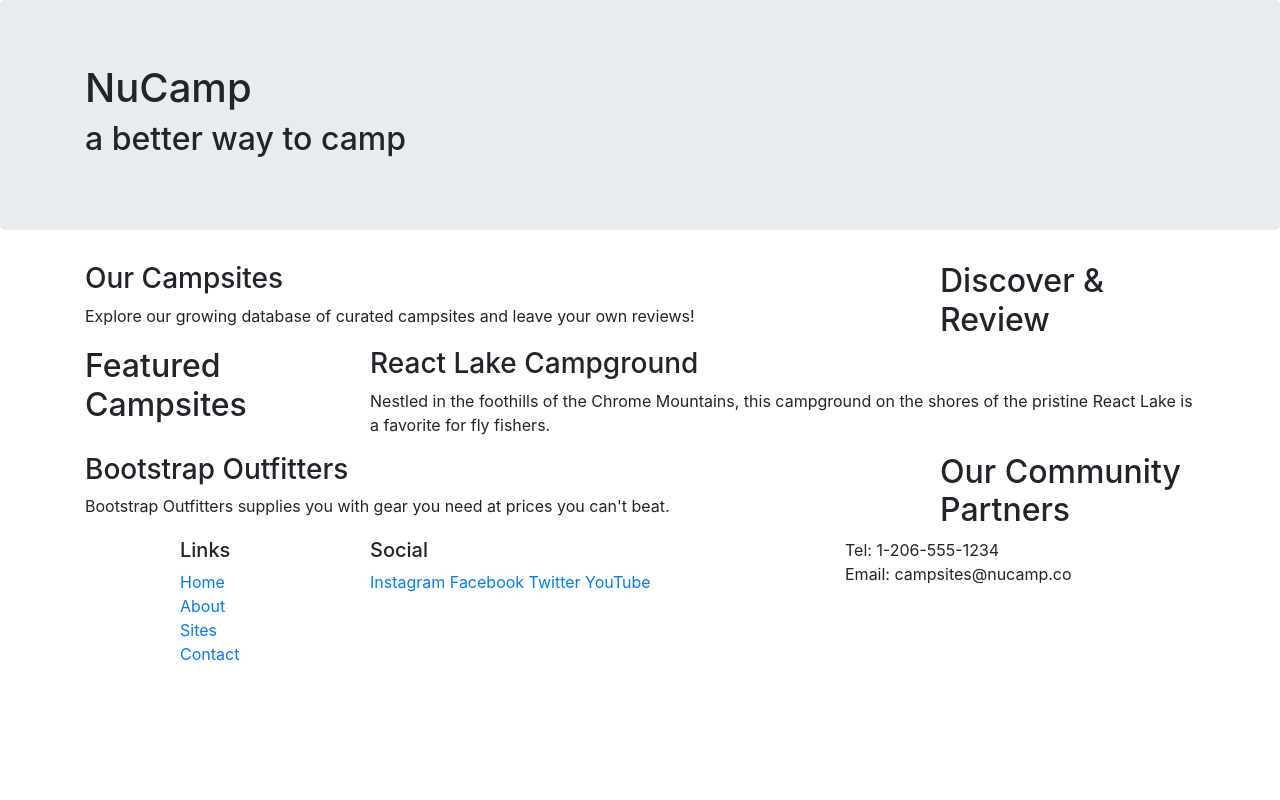
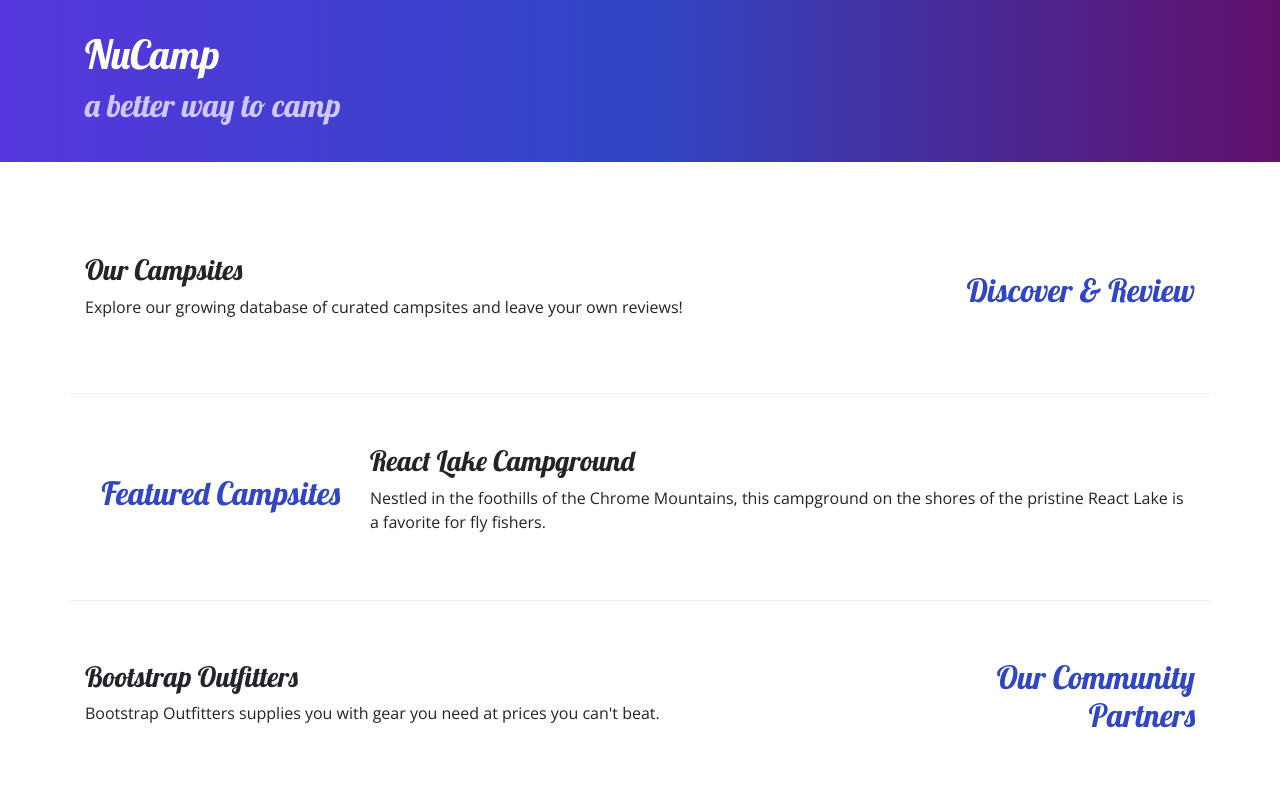
Before and after one commit to ricky-antonio/nucampsite, a website: page index.html in a window 1280 px wide. Shown: the top 800 px of the page. Drawn offline with nearby package versions, Linux system fonts and the light colour scheme.

Commit message:
Adding Custom Styes

```diff
--- /dev/null
+++ b/css/styles.css
@@ -0,0 +1,33 @@
+body {
+    font-family: "open sans", sans-serif;
+}
+
+h1, h2, h3 {
+    font-family: "Lobster",cursive;
+}
+
+h2 {
+    color: #3046C5;
+}
+
+
+header h2 {
+    color: #CEC8FF;
+}
+
+footer {
+    background-image: linear-gradient(#CEC8FF, white);
+    padding: 20px 0;
+}
+
+.jumbotron {
+    padding: 30px;
+    background-image: linear-gradient(to right, #5637DD, #3046C5, #60106B);
+    color: white;
+}
+
+.row-content {
+    padding: 50px 0;
+    border-bottom: 1px ridge;
+    min-height: 200px;
+}
--- a/index.html
+++ b/index.html
@@ -9,12 +9,16 @@
         <!-- Bootstrap CSS -->
         <link rel="stylesheet" href="node_modules/bootstrap/dist/css/bootstrap.min.css" />
 
+        <!-- Additional CSS -->
+        <link rel="stylesheet" href="https://fonts.googleapis.com/css?family=Lobster|Open+Sans">
+        <link rel="stylesheet" href="./css/styles.css" />
+
         <title>NuCamp: A Better Way To Camp</title>
     </head>
 
 <body>
 
-    <header class="jumbotron">
+    <header class="jumbotron jumbotron-fluid">
         <div class="container">
             <div class="row">
                 <div class="col">
@@ -26,9 +30,9 @@
     </header>
 
     <div class="container">
-        <div class="row">
+        <div class="row row-content align-items-center">
             <div class="col-sm-4 col-md-3 order-sm-last">
-                <h2>Discover & Review</h2>
+                <h2 class="text-sm-right">Discover & Review</h2>
             </div>
             <div class="col">
                 <h3>Our Campsites</h3>
@@ -36,9 +40,9 @@
             </div>
         </div>
 
-        <div class="row">
+        <div class="row row-content align-items-center">
             <div class="col-sm-4 col-md-3">
-                <h2>Featured Campsites</h2>
+                <h2 class="text-sm-right">Featured Campsites</h2>
             </div>
             <div class="col">
                 <h3>React Lake Campground</h3>
@@ -46,9 +50,9 @@
             </div>
         </div>
 
-        <div class="row">
+        <div class="row row-content align-items-center">
             <div class="col-sm-4 col-md-3 order-sm-last">
-                <h2>Our Community Partners</h2>
+                <h2 class="text-sm-right">Our Community Partners</h2>
             </div>
             <div class="col">
                 <h3>Bootstrap Outfitters</h3>
@@ -70,14 +74,14 @@
                         <li><a href="#">Contact</a></li>
                     </ul>
                 </div>
-                <div class="col-6 col-sm-5">
+                <div class="col-6 col-sm-5 text-center">
                     <h5>Social</h5>
                     <a href="http://instagram.com/">Instagram</a>
                     <a href="http://facebook.com/">Facebook</a>
                     <a href="http://twitter.com/">Twitter</a>
                     <a href="http://youtube.com/">YouTube</a>
                 </div>
-                <div class="col-sm-4">
+                <div class="col-sm-4 text-center">
                     Tel: 1-206-555-1234<br />
                     Email: campsites@nucamp.co
                 </div>
```
